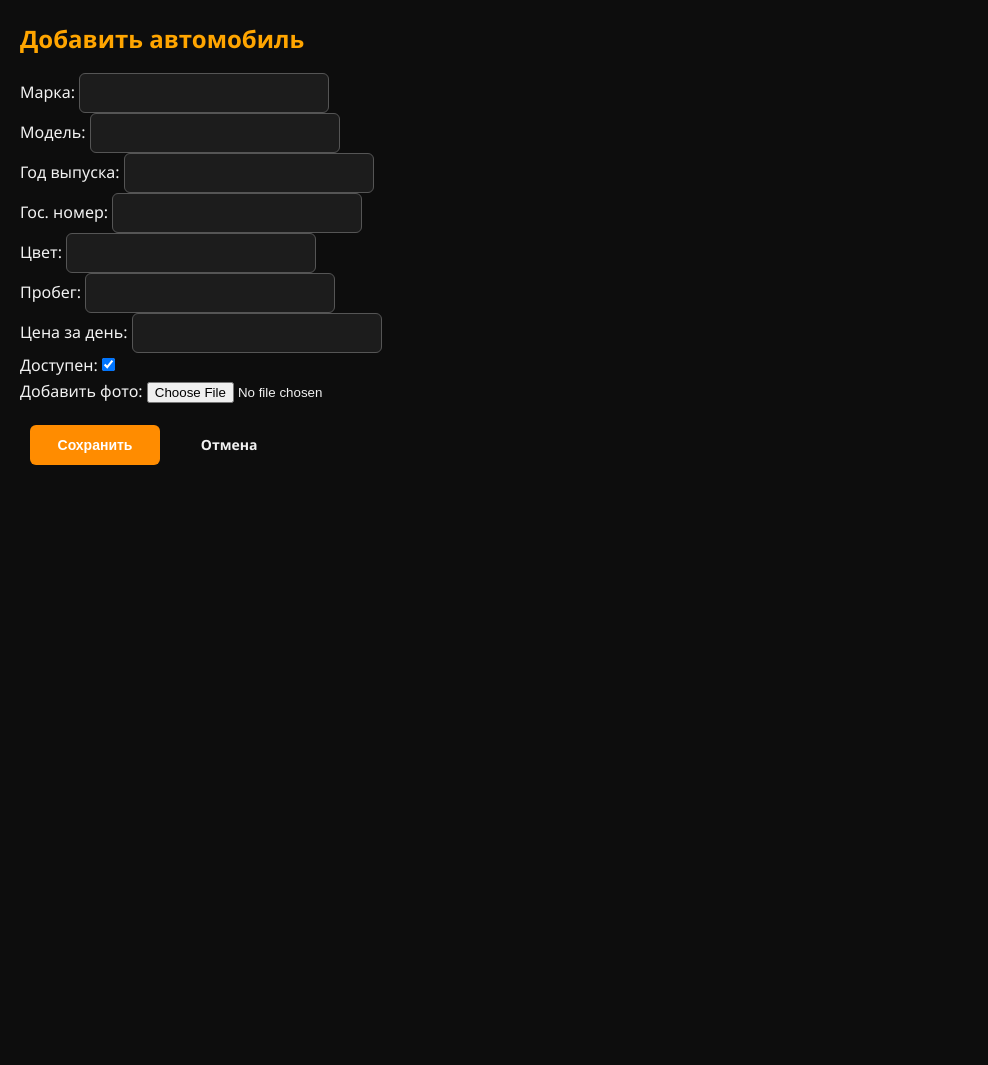
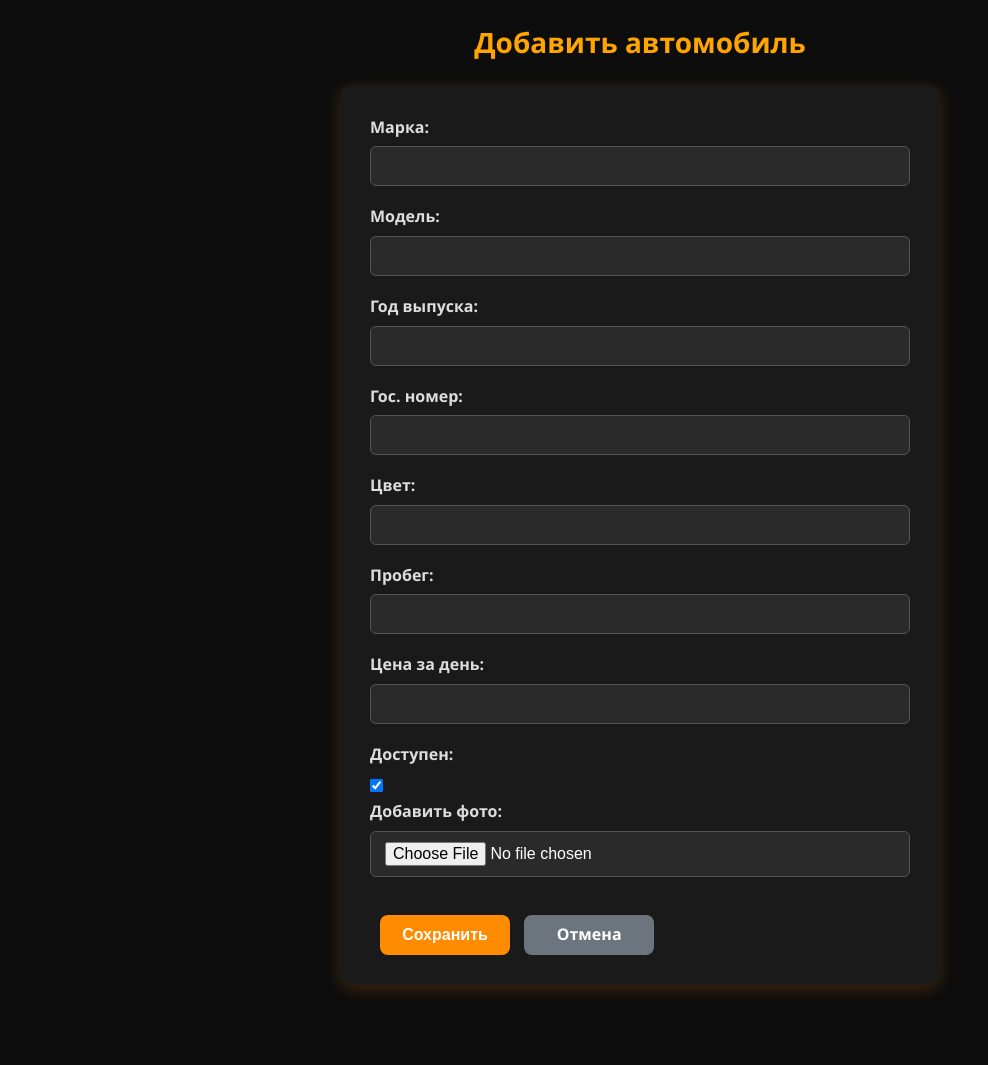
Before and after one commit to neoxxbtw/django, a Django app: page /rentals/car/add/ in a window 1280 px wide. Shown: the whole page, without its empty margins (0-988 px from the left). Before the commit the page ends 465 px from the top, so only its background shows below. Run offline with Django 4.2, Linux system fonts and the light colour scheme.

Commit message:
Стили для форм

```diff
--- a/rental/rentals/static/css/style.css
+++ b/rental/rentals/static/css/style.css
@@ -45,6 +45,16 @@ body {
 .nav-button.left:hover {
   background-color: #e67300;
 }
+
+.nav-button.center {
+  background-color: #006400;
+  box-shadow: 0 6px 16px rgba(0, 100, 0, 0.4);
+}
+
+.nav-button.center:hover {
+  background-color: #228B22;
+}
+
 
 .nav-button.right {
   background-color: #ff2e63;
@@ -460,3 +470,89 @@ li {
   border: 2px solid #ff2e63;
   box-shadow: 0 6px 24px rgba(255, 46, 99, 0.4);
 }
+
+
+/* === Заголовок формы === */
+h2 {
+  color: #ffa500;
+  font-size: 28px;
+  margin-bottom: 20px;
+  text-align: center;
+}
+/* === Стили для формы редактирования (Scoped: .edit-car-form) === */
+
+.edit-car-form {
+  max-width: 600px;
+  margin: 0 auto 60px;            /* Центрируем и отступ снизу */
+  background-color: #1a1a1a;       /* Тёмный фон формы */
+  padding: 30px;
+  border-radius: 12px;
+  box-shadow: 0 4px 16px rgba(255, 140, 0, 0.2);
+}
+
+.edit-car-form h2 {
+  color: #ffa500;
+  text-align: center;
+  margin-bottom: 20px;
+}
+
+.edit-car-form label {
+  display: block;
+  margin-bottom: 6px;
+  font-weight: bold;
+  color: #ddd;
+}
+
+.edit-car-form input[type="text"],
+.edit-car-form input[type="number"],
+.edit-car-form input[type="file"],
+.edit-car-form select,
+.edit-car-form textarea {
+  width: 100%;
+  padding: 10px 14px;
+  background-color: #2a2a2a;
+  border: 1px solid #555;
+  border-radius: 6px;
+  color: #fff;
+  font-size: 16px;
+  margin-bottom: 18px;      /* Отступ между полями */
+  box-sizing: border-box;
+  transition: border 0.3s;
+}
+
+.edit-car-form input[type="text"]:focus,
+.edit-car-form input[type="number"]:focus,
+.edit-car-form select:focus,
+.edit-car-form textarea:focus {
+  border-color: #ffa500;
+  outline: none;
+}
+
+.edit-car-form .btn {
+  padding: 10px 20px;
+  font-size: 16px;
+  border-radius: 8px;
+  font-weight: bold;
+  cursor: pointer;
+  border: none;
+  margin-right: 10px;
+  transition: 0.3s;
+}
+
+.edit-car-form .btn-primary {
+  background-color: #ff8c00;
+  color: #fff;
+}
+
+.edit-car-form .btn-primary:hover {
+  background-color: #e67300;
+}
+
+.edit-car-form .btn-secondary {
+  background-color: #6c757d;
+  color: #fff;
+}
+
+.edit-car-form .btn-secondary:hover {
+  background-color: #5a6268;
+}
--- a/rental/rentals/templates/rentals/car_detail.html
+++ b/rental/rentals/templates/rentals/car_detail.html
@@ -10,7 +10,9 @@
 
 <nav class="menu">
   <a class="nav-button left" href="{% url 'rentals:index' %}">Главная</a>
+  <a class="nav-button center" href="{% url 'rentals:car_add' %}">Добавить авто</a>
   <a class="nav-button right" href="{% url 'rentals:favorite_cars' %}">Избранное</a>
+
 </nav>
 <body>
   <section class="car-detail-page">
--- a/rental/rentals/templates/rentals/car_form.html
+++ b/rental/rentals/templates/rentals/car_form.html
@@ -10,7 +10,7 @@
 <body>
 {% block content %}
   <h2>{{ title }}</h2>
-  <form method="post" enctype="multipart/form-data">
+  <form method="post" enctype="multipart/form-data" class="edit-car-form">
     {% csrf_token %}
     {{ form.as_p }}
     <button type="submit" class="btn btn-primary">Сохранить</button>
```
